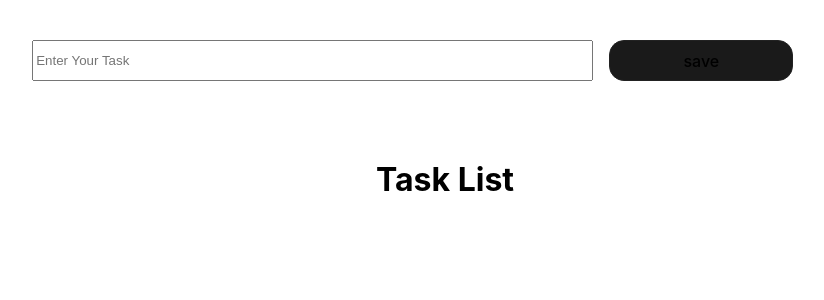
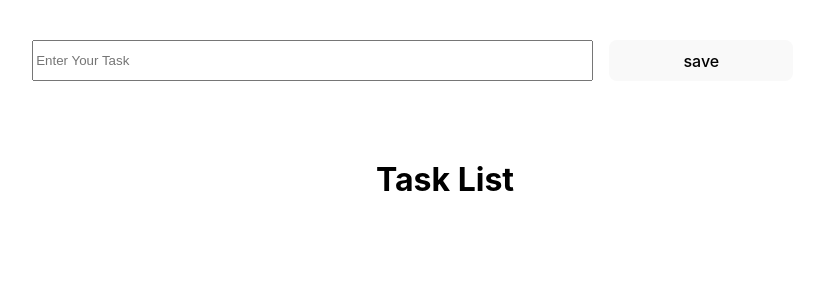
Before and after one commit to prasadmahind123/ToDo-App, a React (Vite) app: page / in a window 1280 px wide. Shown: the top 300 px of the page, without its empty margins (147-971 px from the left). Built offline with nearby package versions, Linux system fonts and the light colour scheme.

Commit message:
Update App.css

```diff
--- a/src/App.css
+++ b/src/App.css
@@ -23,10 +23,6 @@ html{
 }
 .App form button{
     flex-basis: 20%;
-    border : 1px solid #222;
-    border-radius: 15px;
-    background-color:#1a1a1a;
-
 }
 .content{
   background-color: rgb(255, 255, 255 , 0.5);
@@ -103,5 +99,9 @@ html{
     flex-basis: 40%;
     font-size: 1rem;
     padding: 0.5rem;
+    border : 1px solid #222;
+    border-radius: 15px;
+    background-color:#1a1a1a;
+
   }
 }
```
